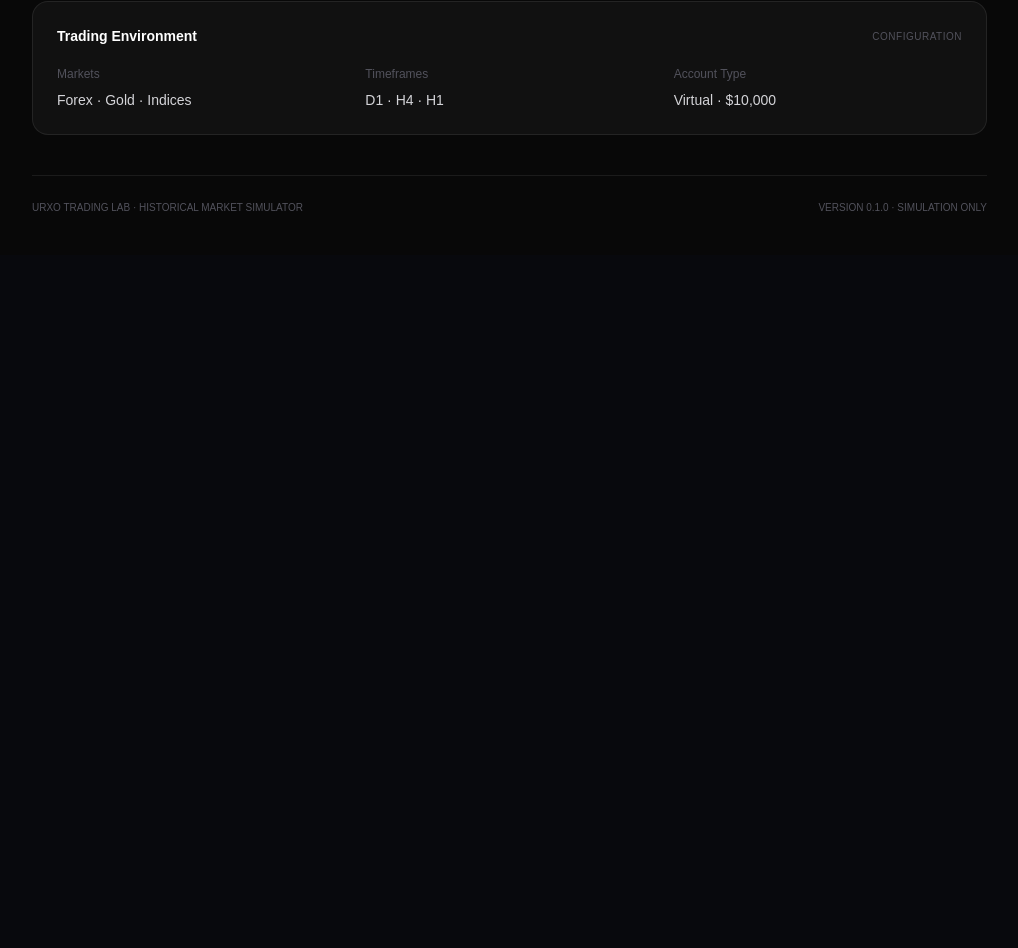
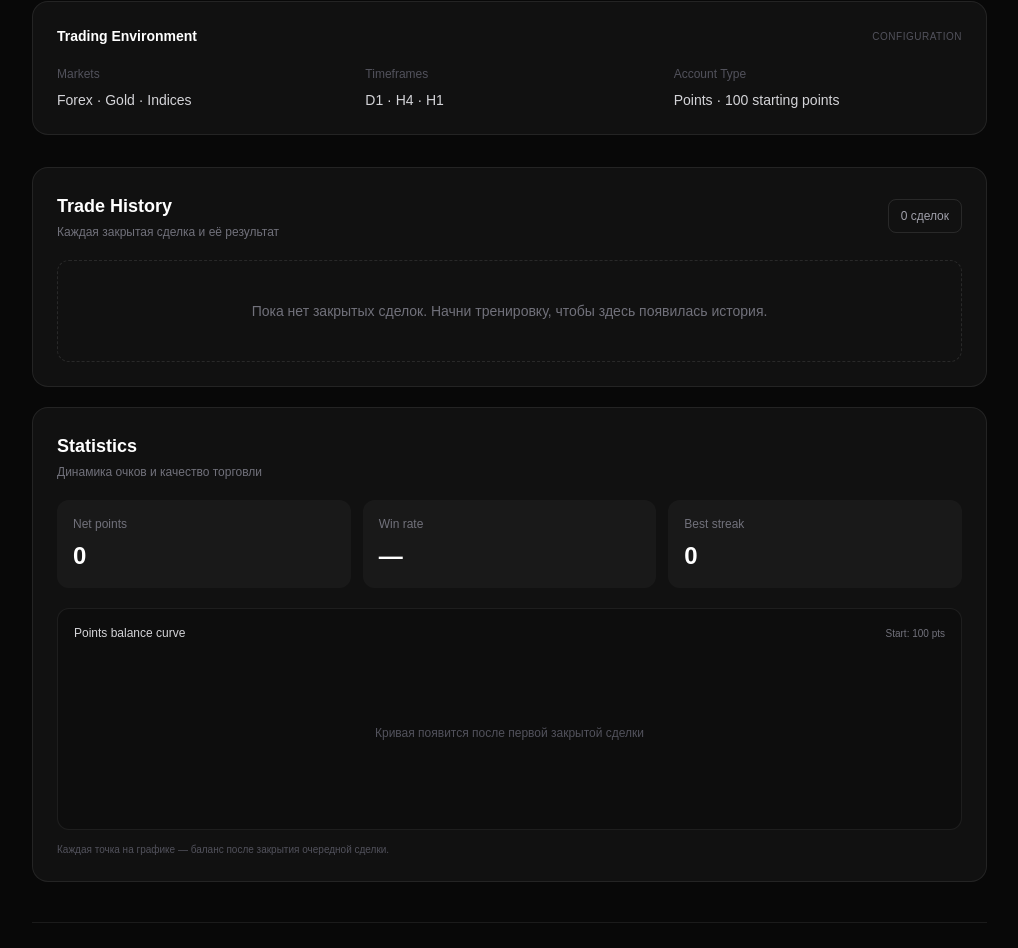
Before and after one commit to Urxo54/urxo-trading-simulator, a Next.js app: page / in a window 1280 px wide. Shown: the part 1025-1973 px from the top of the page, without its empty margins (253-1271 px from the left). Before the commit the page ends 1280 px from the top, so only its background shows below. Built offline with nearby package versions, Linux system fonts and the light colour scheme.

Commit message:
Add points dashboard, trade history and statistics

```diff
--- a/src/app/page.tsx
+++ b/src/app/page.tsx
@@ -1,7 +1,8 @@
 
 "use client";
 
-import { useEffect, useState } from "react";
+import { useEffect, useMemo, useState } from "react";
+import { readPointsAccount, type PointsAccount, type TradeHistoryItem } from "@/lib/points-account";
 
 import {
   Activity,
@@ -70,6 +71,35 @@ export default function Home() {
   const [importFailed, setImportFailed] = useState(false);
   const [marketData, setMarketData] = useState<MarketDataItem[]>([]);
   const [marketDataLoading, setMarketDataLoading] = useState(true);
+  const [account, setAccount] = useState<PointsAccount>({ balance: 100, trades: [] });
+
+  useEffect(() => {
+    const refresh = () => setAccount(readPointsAccount());
+    refresh();
+    window.addEventListener("storage", refresh);
+    window.addEventListener("urxo-points-updated", refresh);
+    return () => {
+      window.removeEventListener("storage", refresh);
+      window.removeEventListener("urxo-points-updated", refresh);
+    };
+  }, []);
+
+  const wins = account.trades.filter((trade) => trade.result === "take-profit").length;
+  const winRate = account.trades.length ? Math.round((wins / account.trades.length) * 100) : 0;
+  const equityPoints = useMemo(() => [...account.trades].reverse().map((trade) => trade.balanceAfter), [account.trades]);
+
+  function openTradeReview(trade: TradeHistoryItem) {
+    const snapshot = {
+      instrument: trade.instrument,
+      timeframe: trade.timeframe,
+      sessionTime: trade.sessionTime,
+      currentReplayTime: trade.closeTime,
+      marks: trade.marks,
+      tradeResult: trade.result,
+    };
+    window.sessionStorage.setItem("urxo-trade-review", JSON.stringify(snapshot));
+    window.location.href = `/training?mode=review&session=${Date.now()}`;
+  }
 
   useEffect(() => {
     let active = true;
@@ -265,7 +295,7 @@ export default function Home() {
           </div>
         </header>
 
-        <div className="mx-auto max-w-[1400px] p-6 md:p-10">
+        <div id="dashboard" className="mx-auto max-w-[1400px] p-6 md:p-10">
           <div className="mb-9">
             <p className="mb-2 text-sm text-zinc-400">YOUR PERSONAL TRADING ENVIRONMENT</p>
             <h1 className="text-3xl font-semibold tracking-tight md:text-4xl">
@@ -279,10 +309,10 @@ export default function Home() {
 
           <div className="mb-8 grid gap-4 sm:grid-cols-2 xl:grid-cols-4">
             {[
-              { label: "Total Sessions", value: "0", icon: Activity },
-              { label: "Total Trades", value: "0", icon: TrendingUp },
-              { label: "Win Rate", value: "—", icon: Crosshair },
-              { label: "Virtual Balance", value: "$10,000", icon: Wallet },
+              { label: "Total Sessions", value: String(account.trades.length), icon: Activity },
+              { label: "Total Trades", value: String(account.trades.length), icon: TrendingUp },
+              { label: "Win Rate", value: account.trades.length ? `${winRate}%` : "—", icon: Crosshair },
+              { label: "Points Balance", value: `${account.balance} pts`, icon: Wallet },
             ].map((stat) => (
               <div key={stat.label} className="rounded-2xl border border-white/[0.08] bg-[#111111] p-5">
                 <div className="mb-5 flex items-center justify-between">
@@ -423,7 +453,7 @@ export default function Home() {
               {[
                 { label: "Markets", value: "Forex · Gold · Indices" },
                 { label: "Timeframes", value: "D1 · H4 · H1" },
-                { label: "Account Type", value: "Virtual · $10,000" },
+                { label: "Account Type", value: "Points · 100 starting points" },
               ].map((item) => (
                 <div key={item.label}>
                   <p className="text-xs text-zinc-600">{item.label}</p>
@@ -432,6 +462,36 @@ export default function Home() {
               ))}
             </div>
           </div>
+
+          <section id="history" className="mt-8 scroll-mt-8 rounded-2xl border border-white/[0.08] bg-[#111111] p-6">
+            <div className="mb-5 flex items-center justify-between gap-3">
+              <div><h2 className="text-lg font-semibold">Trade History</h2><p className="mt-1 text-xs text-zinc-500">Каждая закрытая сделка и её результат</p></div>
+              <span className="rounded-lg border border-white/10 px-3 py-2 text-xs text-zinc-400">{account.trades.length} сделок</span>
+            </div>
+            {account.trades.length === 0 ? <p className="rounded-xl border border-dashed border-white/10 px-4 py-10 text-center text-sm text-zinc-500">Пока нет закрытых сделок. Начни тренировку, чтобы здесь появилась история.</p> : <div className="space-y-2">
+              {account.trades.map((trade) => <button key={trade.id} type="button" onClick={() => openTradeReview(trade)} className="flex w-full items-center justify-between gap-3 rounded-xl border border-white/[0.07] bg-black/20 p-4 text-left transition hover:border-white/20 hover:bg-white/[0.04]">
+                <div className="min-w-0"><div className="flex flex-wrap items-center gap-2"><span className="text-sm font-semibold">{trade.instrument.toUpperCase()}</span><span className="rounded-md bg-white/[0.06] px-2 py-1 text-[10px] text-zinc-400">{trade.timeframe}</span><span className="text-[10px] text-zinc-600">{trade.result === "take-profit" ? "TAKE PROFIT" : "STOP LOSS"}</span></div><p className="mt-1 text-[11px] text-zinc-500">{new Date(trade.closeTime * 1000).toLocaleString("ru-RU", { timeZone: "UTC" })} UTC</p></div>
+                <div className="shrink-0 text-right"><p className={`text-sm font-semibold ${trade.pointsDelta > 0 ? "text-emerald-300" : "text-zinc-300"}`}>{trade.pointsDelta > 0 ? "+" : ""}{trade.pointsDelta} pts</p><p className="mt-1 text-[10px] text-zinc-500">Баланс {trade.balanceAfter}</p></div>
+                <ChevronRight size={16} className="shrink-0 text-zinc-500" />
+              </button>)}
+            </div>}
+          </section>
+
+          <section id="statistics" className="mt-5 scroll-mt-8 rounded-2xl border border-white/[0.08] bg-[#111111] p-6">
+            <div className="mb-5"><h2 className="text-lg font-semibold">Statistics</h2><p className="mt-1 text-xs text-zinc-500">Динамика очков и качество торговли</p></div>
+            <div className="grid gap-3 sm:grid-cols-3">
+              <div className="rounded-xl bg-white/[0.035] p-4"><p className="text-xs text-zinc-500">Net points</p><p className="mt-2 text-2xl font-semibold">{account.balance - 100 > 0 ? "+" : ""}{account.balance - 100}</p></div>
+              <div className="rounded-xl bg-white/[0.035] p-4"><p className="text-xs text-zinc-500">Win rate</p><p className="mt-2 text-2xl font-semibold">{account.trades.length ? `${winRate}%` : "—"}</p></div>
+              <div className="rounded-xl bg-white/[0.035] p-4"><p className="text-xs text-zinc-500">Best streak</p><p className="mt-2 text-2xl font-semibold">{(() => { let best = 0, current = 0; for (const trade of [...account.trades].reverse()) { current = trade.result === "take-profit" ? current + 1 : 0; best = Math.max(best, current); } return best; })()}</p></div>
+            </div>
+            <div className="mt-5 rounded-xl border border-white/[0.07] bg-black/20 p-4">
+              <div className="mb-3 flex items-center justify-between"><p className="text-xs font-medium text-zinc-300">Points balance curve</p><p className="text-[10px] text-zinc-500">Start: 100 pts</p></div>
+              {equityPoints.length === 0 ? <div className="flex h-40 items-center justify-center text-xs text-zinc-600">Кривая появится после первой закрытой сделки</div> : <svg viewBox="0 0 640 180" role="img" aria-label="График изменения баланса очков" className="h-44 w-full overflow-visible">
+                {(() => { const values = [100, ...equityPoints]; const min = Math.min(...values, 100) - 5; const max = Math.max(...values, 100) + 5; const span = Math.max(1, max - min); const pts = values.map((value, index) => ({ x: 12 + index * (616 / Math.max(1, values.length - 1)), y: 160 - ((value - min) / span) * 140 })); return <><line x1="12" y1={160 - ((100 - min) / span) * 140} x2="628" y2={160 - ((100 - min) / span) * 140} stroke="rgba(255,255,255,.2)" strokeDasharray="4 5" /><polyline points={pts.map((point) => `${point.x},${point.y}`).join(" ")} fill="none" stroke="#e4e4e7" strokeWidth="2.5" strokeLinejoin="round" strokeLinecap="round" />{pts.map((point, index) => <circle key={index} cx={point.x} cy={point.y} r="3" fill="#fff" />)}</>; })()}
+              </svg>}
+            </div>
+            <p className="mt-3 text-[10px] text-zinc-600">Каждая точка на графике — баланс после закрытия очередной сделки.</p>
+          </section>
 
           <footer className="mt-10 flex flex-wrap justify-between gap-3 border-t border-white/[0.08] pt-6 text-[10px] text-zinc-600">
             <span>URXO TRADING LAB · HISTORICAL MARKET SIMULATOR</span>
```
